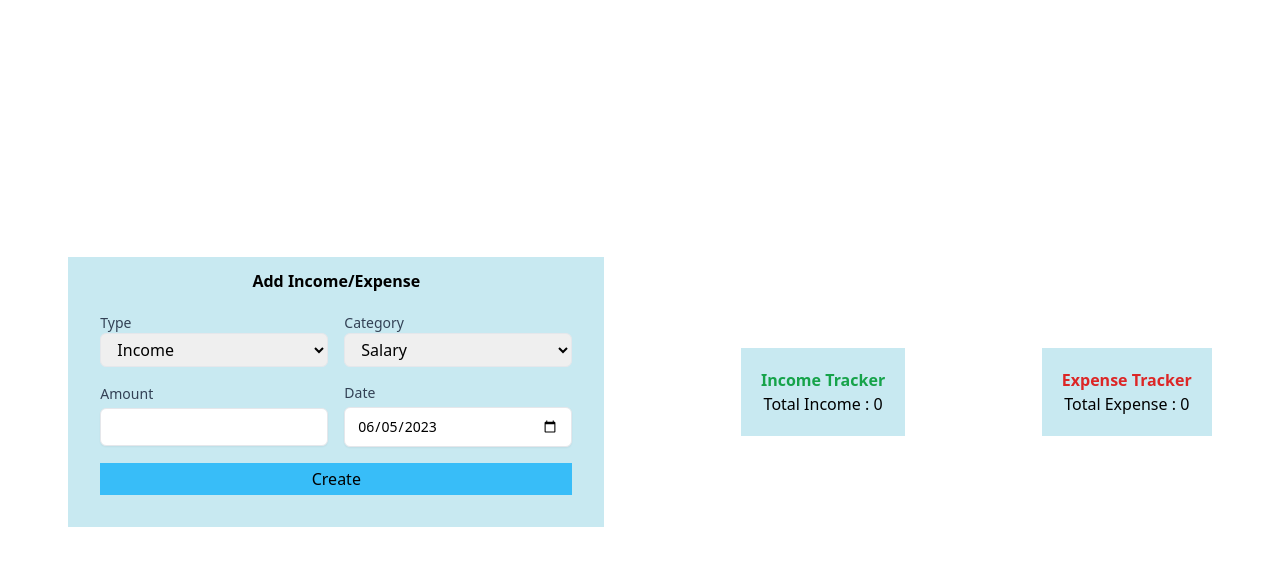
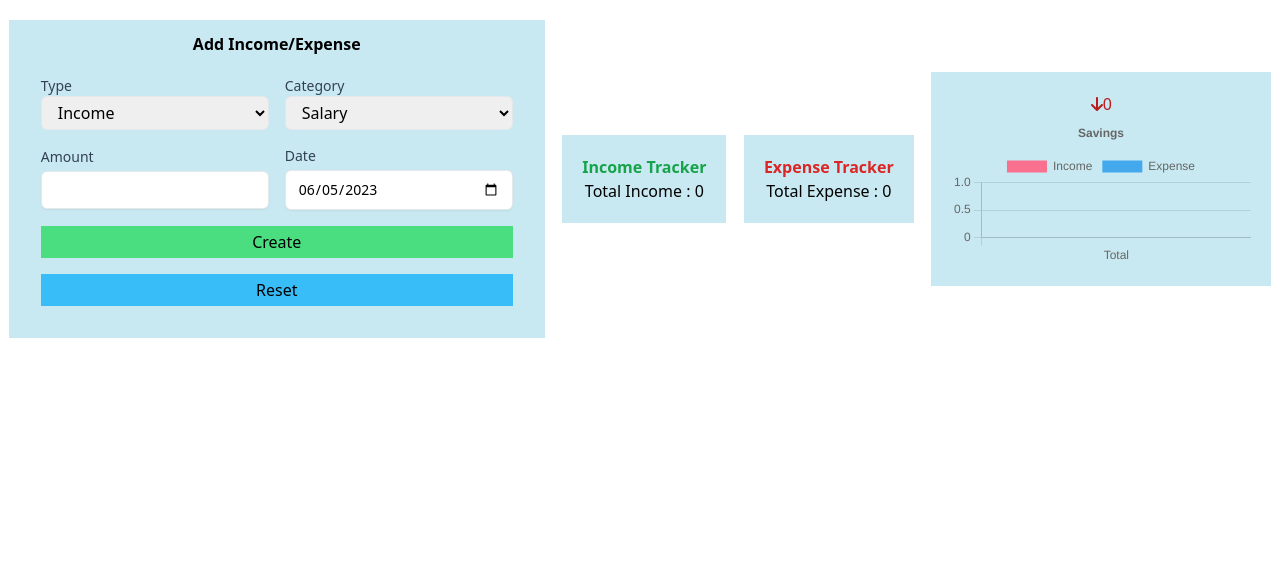
Before and after one commit to NikBK/expense-tracker, a Next.js app: page / in a window 1280 px wide. Shown: the top 566 px of the page. Built offline with nearby package versions, Linux system fonts and the light colour scheme.

Commit message:
rest functionality & savings component

```diff
--- a/app/page.js
+++ b/app/page.js
@@ -1,6 +1,7 @@
 'use client'
 
 import Form from '@components/Form';
+import Savings from '@components/Savings';
 import Tracker from '@components/Tracker';
 import { useEffect, useState } from 'react';
 
@@ -28,7 +29,7 @@ export default function Home() {
 
 
   return (
-    <main className="w-full h-screen items-center flex justify-around flex-wrap">
+    <main className="w-full my-5 items-center flex justify-around flex-wrap">
       <Form setIncomeData={setIncomeData} setExpenseData={setExpenseData} />
 
       <Tracker
@@ -40,6 +41,11 @@ export default function Home() {
         title="Expense"
         data={expenseData}
       />
+      {
+        incomeData.datasets && incomeData.datasets[0] && incomeData.datasets[0].data &&
+        expenseData.datasets && expenseData.datasets[0] && expenseData.datasets[0].data &&
+        <Savings incomeArray={incomeData.datasets[0].data || [0]} expenseArray={expenseData.datasets[0].data || [0]} />
+      }
     </main>
   )
 }
--- a/components/Form.jsx
+++ b/components/Form.jsx
@@ -31,7 +31,16 @@ const Form = ({ setIncomeData, setExpenseData }) => {
             localStorage.setItem(`${inputs.type}_data`, JSON.stringify(data));
         }
         setInputs(initialState);
-        // window.location.reload();
+    }
+
+    const handleReset = (e) => {
+        e.preventDefault();
+        var tempData = { labels: [], datasets: [{ data: [], backgroundColor: [] }] };
+        setInputs(initialState);
+        setIncomeData(tempData);
+        setExpenseData(tempData);
+        localStorage.setItem(`Income_data`, JSON.stringify(tempData));
+        localStorage.setItem(`Expense_data`, JSON.stringify(tempData));
     }
 
     return (
@@ -64,7 +73,8 @@ const Form = ({ setIncomeData, setExpenseData }) => {
                     <span className='block text-sm font-medium text-slate-700'>Date</span>
                     <input required type='date' value={inputs.date} onChange={(e) => setInputs(prev => ({ ...prev, date: e.target.value }))} className='focus:outline-none focus:border-sky-500 focus:ring-1 focus:ring-sky-500 rounded-md text-sm shadow-sm mt-1 block w-full px-3 py-2 bg-white border ' />
                 </label>
-                <button type='submit' className='col-span-full bg-sky-400 hover:bg-sky-500 py-1'>Create</button>
+                <button type='submit' className='col-span-full bg-green-400 hover:bg-green-500 py-1'>Create</button>
+                <button type='reset' onClick={handleReset} className='col-span-full bg-sky-400 hover:bg-sky-500 py-1'>Reset</button>
             </form>
         </section>
     )
--- /dev/null
+++ b/components/Savings.jsx
@@ -0,0 +1,84 @@
+"use client"
+
+import { faArrowDown, faArrowUp } from '@fortawesome/free-solid-svg-icons';
+import { FontAwesomeIcon } from '@fortawesome/react-fontawesome';
+import React from 'react'
+import { Bar } from 'react-chartjs-2';
+import {
+    Chart as ChartJS,
+    CategoryScale,
+    LinearScale,
+    BarElement,
+    Title,
+    Tooltip,
+    Legend,
+} from 'chart.js';
+
+ChartJS.register(
+    CategoryScale,
+    LinearScale,
+    BarElement,
+    Title,
+    Tooltip,
+    Legend
+);
+
+const options = {
+    responsive: true,
+    plugins: {
+        legend: {
+            position: 'top',
+        },
+        title: {
+            display: true,
+            text: 'Savings',
+        },
+    },
+    scales: {
+        y:
+        {
+            ticks: {
+                interval: 100,
+            },
+        },
+        x:
+        {
+
+        },
+    },
+};
+
+const Savings = ({ incomeArray, expenseArray }) => {
+    var incomeAmount = incomeArray.reduce((acc, cur) => acc += Number(cur), 0);
+    var expenseAmount = expenseArray.reduce((acc, cur) => acc += Number(cur), 0);
+    var total = incomeAmount - expenseAmount;
+
+    const data = {
+        labels: ["Total"],
+        datasets: [
+            {
+                label: 'Income',
+                data: [incomeAmount],
+                backgroundColor: 'rgba(255, 99, 132, 0.9)',
+            },
+            {
+                label: 'Expense',
+                data: [expenseAmount],
+                backgroundColor: 'rgba(53, 162, 235, 0.9)',
+            },
+        ],
+    };
+
+    return (
+        <section className='text-center savings-tracker p-5 mb-4'>
+            <div className={`${total > 0 ? "text-green-700" : "text-red-700"}`}>
+                {total > 0 && <FontAwesomeIcon icon={faArrowUp} />}
+                {total <= 0 && <FontAwesomeIcon icon={faArrowDown} />}
+                {total}
+            </div>
+            <Bar options={options} data={data} />
+        </section>
+    )
+}
+
+export default Savings
--- a/components/styles.css
+++ b/components/styles.css
@@ -1,5 +1,6 @@
 .tracker-container,
-.expense-container {
+.expense-container,
+.savings-tracker {
     background-color: #c8e9f1;
 }
 
--- a/package.json
+++ b/package.json
@@ -9,6 +9,8 @@
     "lint": "next lint"
   },
   "dependencies": {
+    "@fortawesome/free-solid-svg-icons": "^6.4.0",
+    "@fortawesome/react-fontawesome": "^0.2.0",
     "autoprefixer": "10.4.14",
     "chart.js": "^4.3.0",
     "next": "13.4.4",
```
Also changed, not shown: 1 other file (tests, documents, lock files or other folders).
